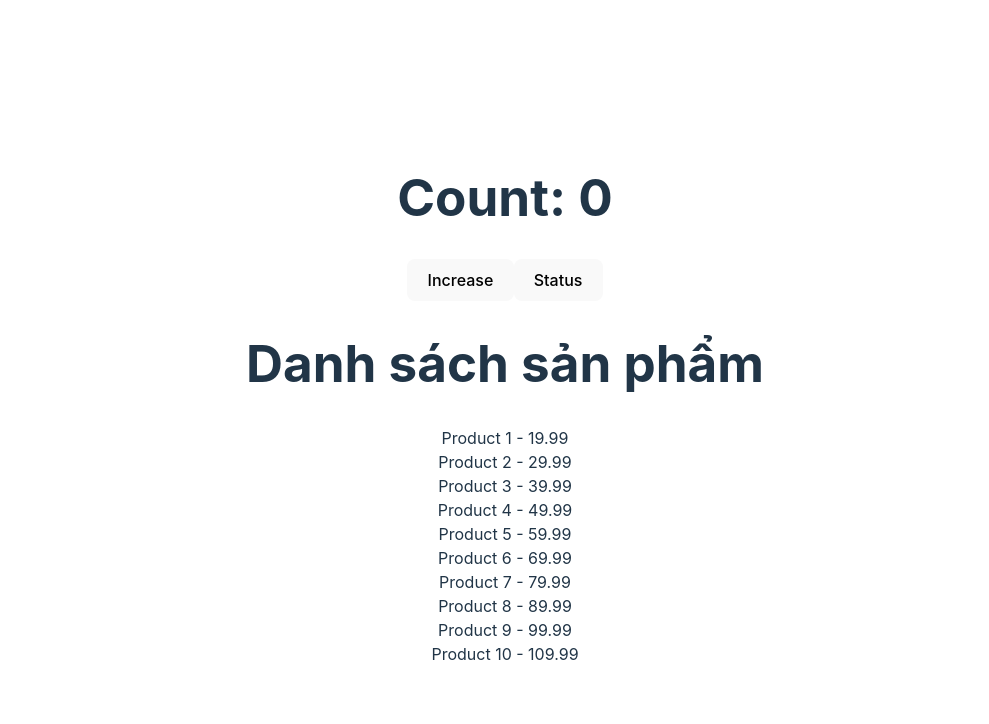
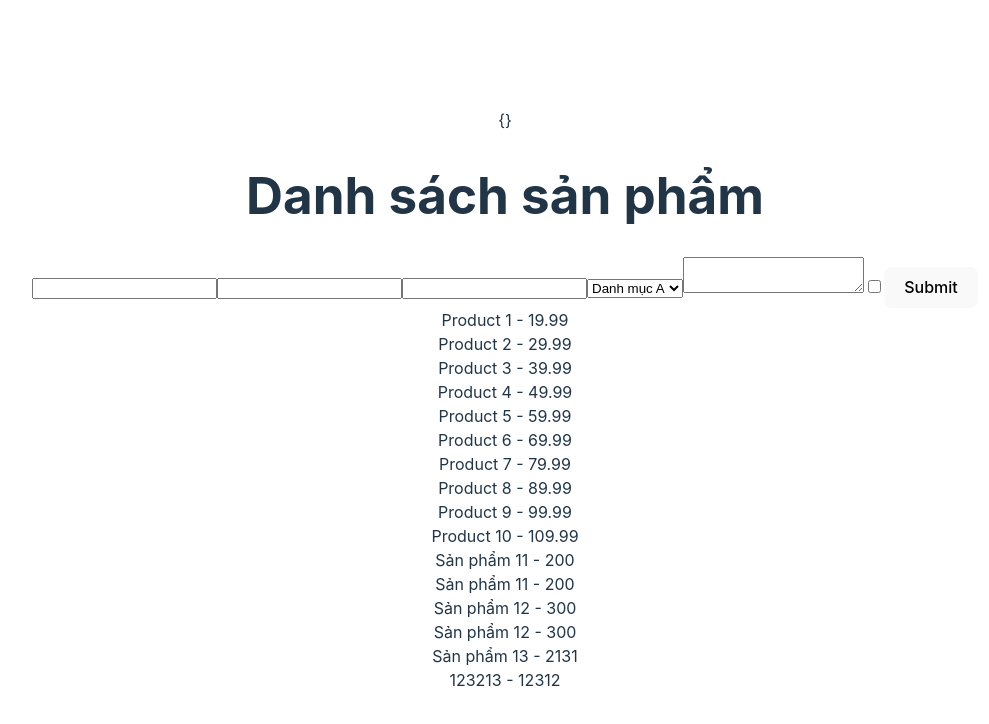
Before and after one commit to datlt2306/FPL-WEB209, a React (Vite) app: page / in a window 1280 px wide. Shown: the top 724 px of the page, without its empty margins (135-1124 px from the left). Built offline with nearby package versions, Linux system fonts and the light colour scheme; data requests are answered from the project's data file.

Commit message:
WD18401 - Buổi 4

```diff
--- a/db.json
+++ b/db.json
@@ -89,6 +89,44 @@
       "description": "Description for product 10",
       "available": true,
       "createdAt": "2023-10-10T10:00:00Z"
+    },
+    {
+      "name": "Sản phẩm 11",
+      "price": "200",
+      "pictureUrl": "Hình ảnh",
+      "category": "2",
+      "description": "Mô tả",
+      "available": true,
+      "id": 11
+    },
+    {
+      "name": "Sản phẩm 11",
+      "price": "200",
+      "pictureUrl": "Hình ảnh",
+      "category": "2",
+      "description": "Mô tả",
+      "available": true,
+      "id": 12
+    },
+    {
+      "name": "Sản phẩm 12",
+      "price": "300",
+      "id": 13
+    },
+    {
+      "name": "Sản phẩm 12",
+      "price": "300",
+      "id": 14
+    },
+    {
+      "name": "Sản phẩm 13",
+      "price": "2131",
+      "id": 15
+    },
+    {
+      "name": "123213",
+      "price": "12312",
+      "id": 16
     }
   ],
   "users": []
--- a/src/App.jsx
+++ b/src/App.jsx
@@ -10,14 +10,13 @@ function App() {
     // 3.2 Cập nhật state
 
     const [products, setProducts] = useState([]);
-    const [count, setCount] = useState(0);
-    const [status, setStatus] = useState(false);
+    const [product, setProduct] = useState({});
     useEffect(() => {
         (async () => {
             const { data } = await axios.get(`http://localhost:3000/products`);
             setProducts(data);
         })();
-    }, [status]);
+    }, []);
     /**
      * Đồng bộ là gì? chạy từng bước 1, bước nào chạy xong thì mới chạy bước tiếp theo
      * Bất đồng bộ là gì? chạy cùng 1 lúc nhiều bước
@@ -30,12 +29,40 @@ function App() {
         - trường hợp 2: useEffect(callBack, []) => sẽ thực thi callBack một lần duy nhất sau khi component được render
         - trường hợp 3: useEffect(callBack, [deps]) => sẽ thực thi callBack mỗi khi deps thay đổi
     */
+
+    const onHandleSubmit = async (e) => {
+        e.preventDefault();
+        try {
+            const response = await axios.post(`http://localhost:3000/products`, product);
+            if (response.status !== 201) {
+                throw new Error("Có lỗi xảy ra");
+            }
+            console.log(`Thêm sản phẩm thành công`);
+            setProducts([...products, response.data]);
+        } catch (error) {
+            throw new Error(error);
+        }
+    };
+    const onHandleChange = (e) => {
+        const { name, value, type, checked } = e.target;
+        setProduct({ ...product, [name]: type === "checkbox" ? checked : value });
+    };
     return (
         <>
-            <h1>Count: {count}</h1>
-            <button onClick={() => setCount(count + 1)}>Increase</button>
-            <button onClick={() => setStatus(true)}>Status</button>
+            {JSON.stringify(product)}
             <h1>Danh sách sản phẩm</h1>
+            <form onSubmit={onHandleSubmit}>
+                <input type="text" name="name" onChange={onHandleChange} />
+                <input type="number" name="price" onChange={onHandleChange} />
+                <input type="text" name="pictureUrl" onChange={onHandleChange} />
+                <select name="category" onChange={onHandleChange}>
+                    <option value="1">Danh mục A</option>
+                    <option value="2">Danh mục b</option>
+                </select>
+                <textarea name="description" onChange={onHandleChange}></textarea>
+                <input type="checkbox" name="available" onChange={onHandleChange} />
+                <button>Submit</button>
+            </form>
             {products.map((product) => (
                 <div key={product.id}>
                     {product.name} - {product.price}
```
Lines whose indentation alone changed are shown as unchanged.
